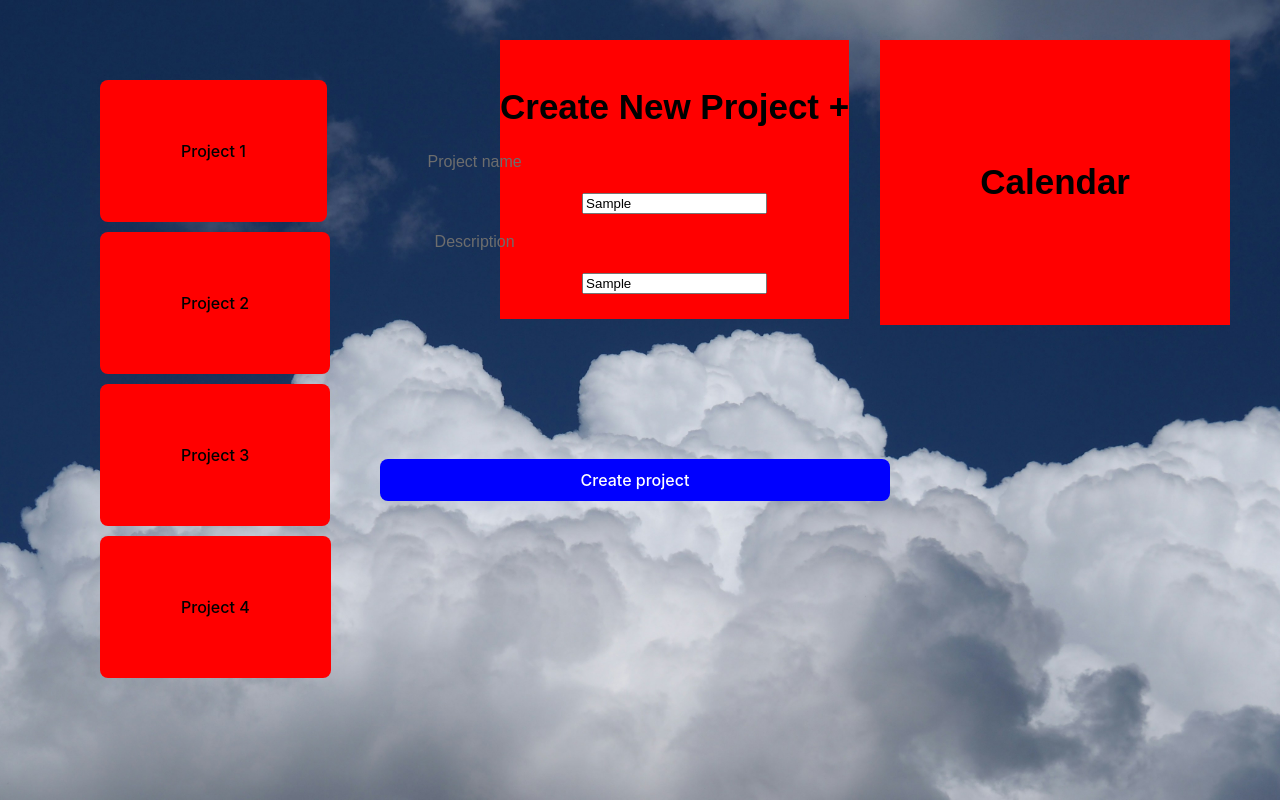
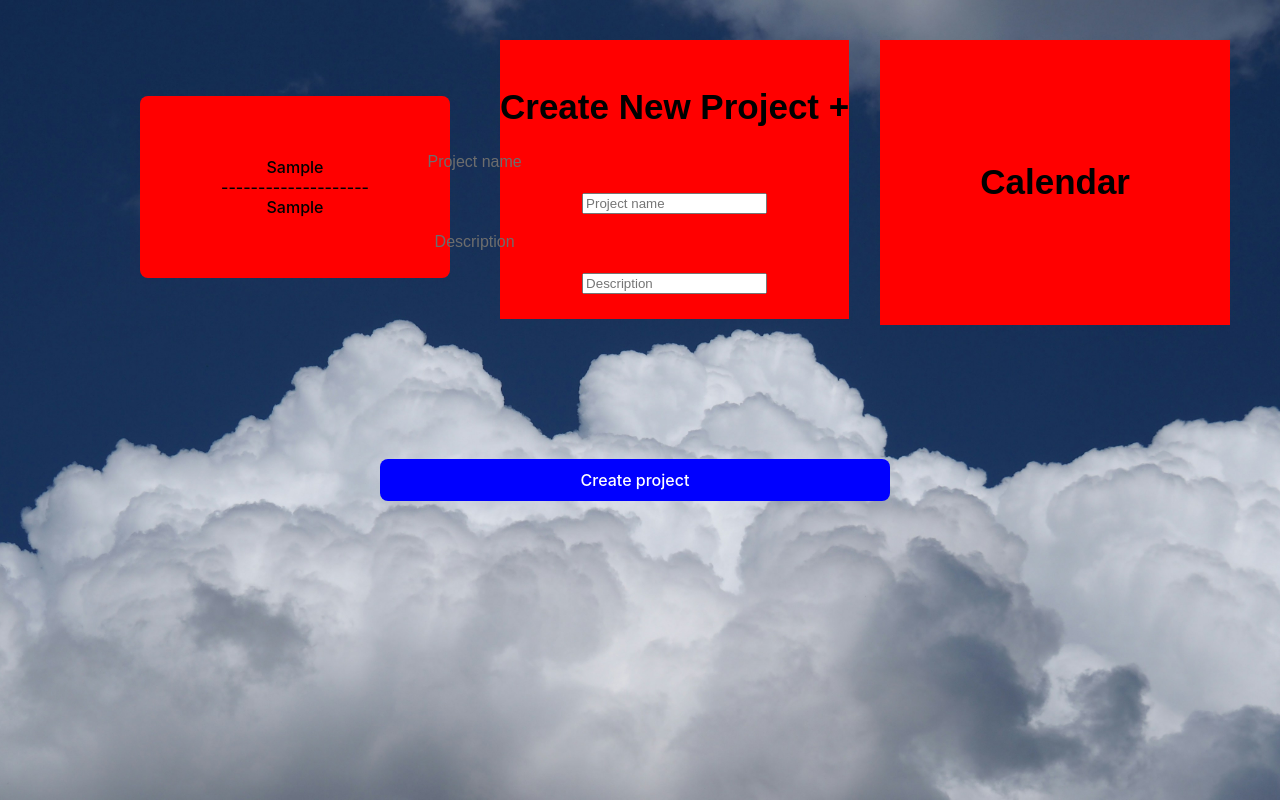
Before and after one commit to noahbomben/DataDynamos, a React (Vite) app in the folder remote-collaboration/: page /HomePage in a window 1280 px wide. Both pictures are taken after typing "Sample", "Sample" into the empty fields and a click on the button "Create project". Built offline with nearby package versions, Linux system fonts and the light colour scheme.

Commit message:
Made Project List update with create project and got description/name to show.

```diff
--- a/remote-collaboration/src/components/HomePage/HomePage.jsx
+++ b/remote-collaboration/src/components/HomePage/HomePage.jsx
@@ -1,30 +1,58 @@
-import React from "react";
+import React,{useState} from "react";
 import "./HomePage.css";
 import { useNavigate } from "react-router-dom";
 
 function HomePage() {
+    const [projects, setProjects] = useState([])
+    const [projectName, setProjectName] = useState("")
+    const [projectDescription, setProjectDescription] = useState("")
     const navigate = useNavigate();
 
     const openProject = () => {
         navigate("/ProjectView")
     }
 
+    const handleProject = () => {
+        const newProjects = projects
+        const project = {
+            name: projectName,
+            description: projectDescription
+        }
+        newProjects.push(project)
+        setProjects(newProjects)
+        setProjectName("")
+        setProjectDescription("")
+    }
+
+    const handleProjectName = (event) => {
+        setProjectName(event.target.value)
+    }
+
+    const handleProjectDescription = (event) => {
+        setProjectDescription(event.target.value)
+    }
+
     return (
         <>
             <div className="project-list">
-                <button onClick={openProject}>Project 1</button>
-                <button onClick={openProject}>Project 2</button>
-                <button onClick={openProject}>Project 3</button>
-                <button onClick={openProject}>Project 4</button>
+            <ul>
+                {
+                    projects.map((Project) => (
+                        <button onClick={openProject}>{Project.name}
+                        <br />--------------------<br />
+                        {Project.description}</button>
+                    ))
+                }
+            </ul>
             </div>
             <div className="create-project">
                 <h1>Create New Project +</h1>
                 <p>Project name</p>
-                <input type="text" placeholder="Project name" />
+                <input type="text" placeholder="Project name" value={projectName} onChange={handleProjectName}/>
                 <p>Description</p>
-                <input type="text" placeholder="Description" />
+                <input type="text" placeholder="Description" value={projectDescription} onChange={handleProjectDescription}/>
             </div>
-            <button className="create">Create project</button>
+            <button className="create" onClick={handleProject}>Create project</button>
             <div className="calendar">
                 <h1>Calendar</h1>
             </div>
```
